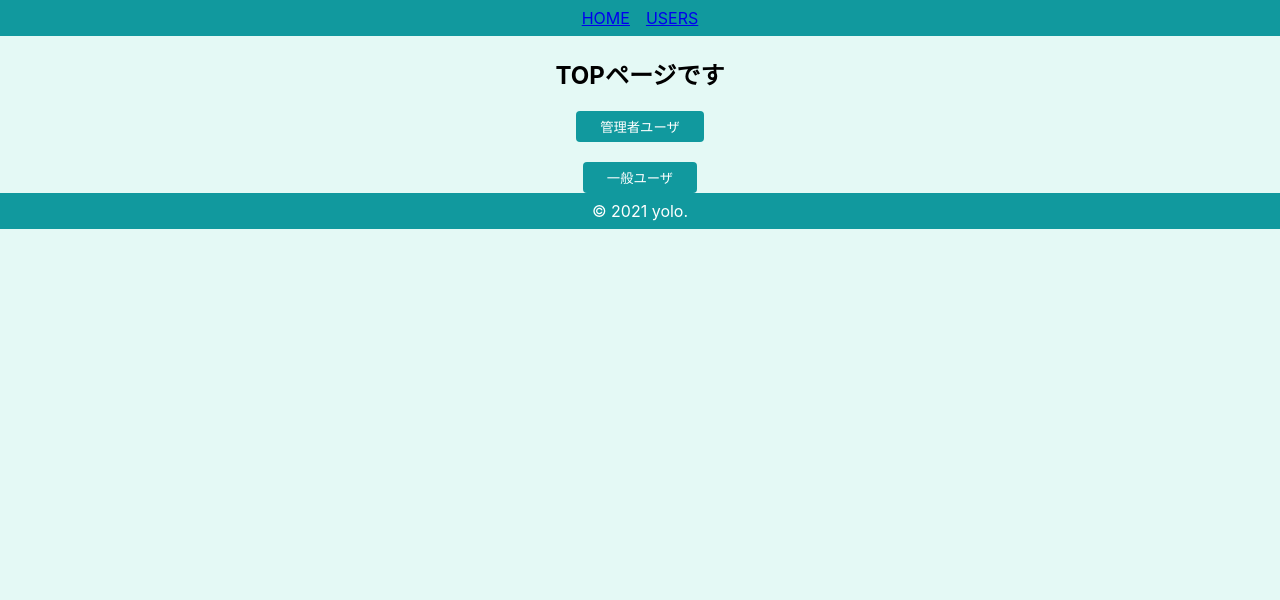
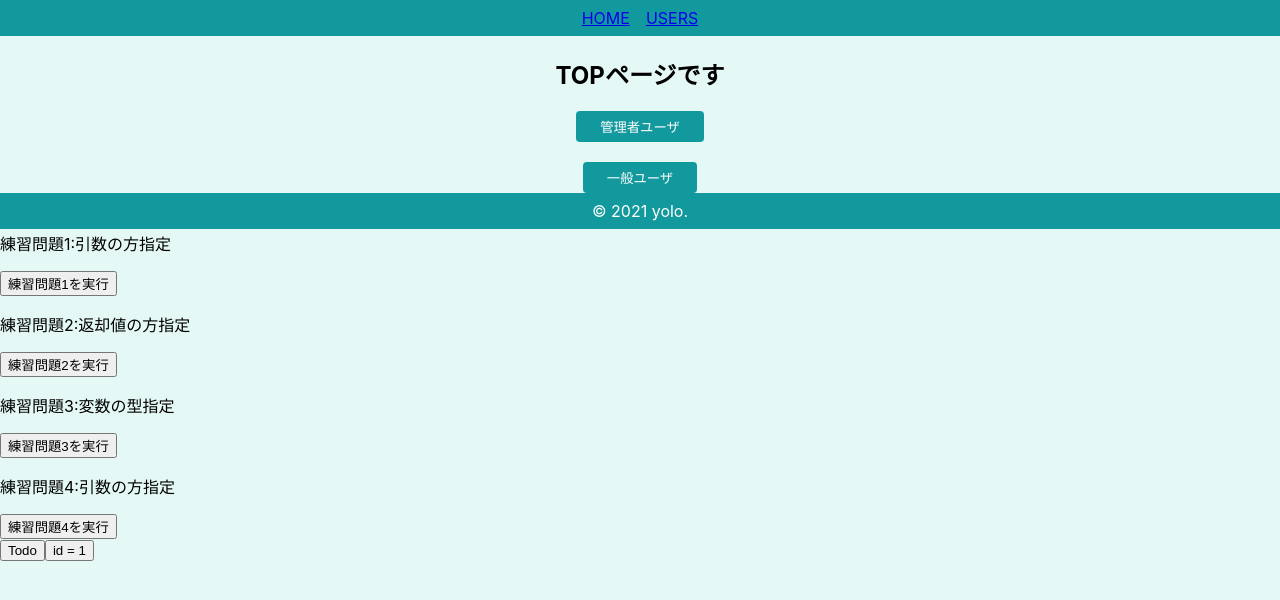
Before and after one commit to Yolobuil/jkproject, a React (Create React App) app: page / in a window 1280 px wide. Shown: the top 600 px of the page. Built offline with nearby package versions, Linux system fonts and the light colour scheme.

Commit message:
WhatIsTypeScriptAndAPICall

```diff
--- a/package.json
+++ b/package.json
@@ -5,6 +5,7 @@
   "dependencies": {
     "@emotion/react": "^11.4.1",
     "@emotion/styled": "^11.3.0",
+    "@emotion/stylis": "^0.8.5",
     "@testing-library/jest-dom": "^5.11.4",
     "@testing-library/react": "^11.1.0",
     "@testing-library/user-event": "^12.1.10",
--- a/src/App.tsx
+++ b/src/App.tsx
@@ -5,7 +5,7 @@ import { CssModules } from './components/CssModules';
 import { InlineStyle } from './components/InlineStyle';
 import { StyledJsx } from './components/StyledJsx';
 import { StyledComponents } from './components/StyledComponents';
-import { Emotion } from './components/Emotion'
+
 import { Home } from './Home'
 import { Page1} from './Page1'
 import { Page2 } from './Page2'
@@ -21,6 +21,11 @@ import { DefaultLayout} from './components/templates/DefaultLayout'
 import { UserProvider } from './providers/UserProvider';
 import { RecoilRoot } from 'recoil';
 import axios from 'axios';
+import { Practice1 } from './practices/Practice1';
+import { Practice2 } from './practices/Proctice2';
+import { Practice3 } from './practices/Practice3';
+import { Practice4 } from './practices/Practice4';
+import { Todo } from './Todo';
 
 
 function App() {
@@ -91,11 +96,24 @@ const onClickUsers = () => {
  .catch((e) => console.log(e));
 }
 
+
+
 const onClickUser1 = () => {
  // axiosの後に使用したいメソッドを定義（今回はjsonplaceholderからデータを取得）
  axios.get("https://jsonplaceholder.typicode.com/users?id=1")
  // thenで正常系
  .then((result) => console.log(result.data))
+ // catchで異常系
+ .catch((e) => console.log(e));
+}
+
+const [todos,setTodos] = useState<any>([]);
+
+const onClickTodos = () => {
+ // axiosの後に使用したいメソッドを定義（今回はjsonplaceholderからデータを取得）
+ axios.get("https://jsonplaceholder.typicode.com/todos")
+ // thenで正常系
+ .then((result) => setTodos(result.data))
  // catchで異常系
  .catch((e) => console.log(e));
 }
@@ -107,6 +125,7 @@ const onClickUser1 = () => {
 <UserProvider>
 
       <header className="App-header">
+
         {/* <SearchInput />
         <UserCard user={user}/>
         <PrimaryButton children='Primary'></PrimaryButton>
@@ -114,8 +133,16 @@ const onClickUser1 = () => {
         <SecondaryButton children='secondary'></SecondaryButton> */}
         {/* react-routerのルーティング機能を機能させる */}
 <Router />
+
 <button onClick={onClickUsers}>users</button>
+<Practice1></Practice1>
+<Practice2/>
+<Practice3 />
+<Practice4 />
+<button onClick={onClickTodos}>Todo</button>
+{todos.map((todo) => <Todo title={todo.title} userId={todo.userId}/> )}
 <button onClick={onClickUser1}> id = 1</button>
+
         {/* <Link to="/">Home</Link>
         <br/>
         <Link to="/page1">Page1</Link>
--- /dev/null
+++ b/src/Todo.tsx
@@ -0,0 +1,4 @@
+export const Todo = (props) => {
+  const { title, userId} = props;
+  return <p>{`${title}(ユーザー:${userId})`}</p>
+}
--- /dev/null
+++ b/src/practices/Practice1.tsx
@@ -0,0 +1,18 @@
+export const Practice1 = () =>{
+
+  const calcTotalFee = (num:number) => {
+    const total = num * 1.1;
+    console.log(total)
+  }
+  const onClickPractice = () => {
+
+calcTotalFee(1000);
+  }
+
+  return(
+    <div>
+      <p>練習問題1:引数の方指定</p>
+      <button onClick={onClickPractice}>練習問題1を実行</button>
+    </div>
+  )
+}
--- /dev/null
+++ b/src/practices/Practice3.tsx
@@ -0,0 +1,20 @@
+export const Practice3 = () =>{
+
+  const getTotalFee = (num:number):number => {
+    const total = num * 1.1;
+    return total;
+  }
+  const onClickPractice = () => {
+let total:number = 0;
+total = getTotalFee(1000)
+console.log(total);
+
+  }
+
+  return(
+    <div>
+      <p>練習問題3:変数の型指定</p>
+      <button onClick={onClickPractice}>練習問題3を実行</button>
+    </div>
+  )
+}
--- /dev/null
+++ b/src/practices/Practice4.tsx
@@ -0,0 +1,18 @@
+export const Practice4 = () =>{
+
+  const calcTotalFee = (num:number) => {
+    const total = num * 1.1;
+    console.log(total)
+  }
+  const onClickPractice = () => {
+
+calcTotalFee(1000);
+  }
+
+  return(
+    <div>
+      <p>練習問題4:引数の方指定</p>
+      <button onClick={onClickPractice}>練習問題4を実行</button>
+    </div>
+  )
+}
--- /dev/null
+++ b/src/practices/Proctice2.tsx
@@ -0,0 +1,19 @@
+export const Practice2 = () =>{
+
+  const getTotalFee = (num:number):number => {
+    const total = num * 1.1;
+    return total;
+  }
+  const onClickPractice = () => {
+
+console.log(getTotalFee(1000));
+
+  }
+
+  return(
+    <div>
+      <p>練習問題2:返却値の方指定</p>
+      <button onClick={onClickPractice}>練習問題2を実行</button>
+    </div>
+  )
+}
--- a/tsconfig.json
+++ b/tsconfig.json
@@ -12,6 +12,7 @@
     "esModuleInterop": true,
     "allowSyntheticDefaultImports": true,
     "strict": true,
+    "noImplicitAny": false,
     "forceConsistentCasingInFileNames": true,
     "noFallthroughCasesInSwitch": true,
     "module": "esnext",
```
Also changed, not shown: src/typeList.ts (added, +37 -0 lines), メモ.txt, 1 other file (tests, documents, lock files or other folders).
